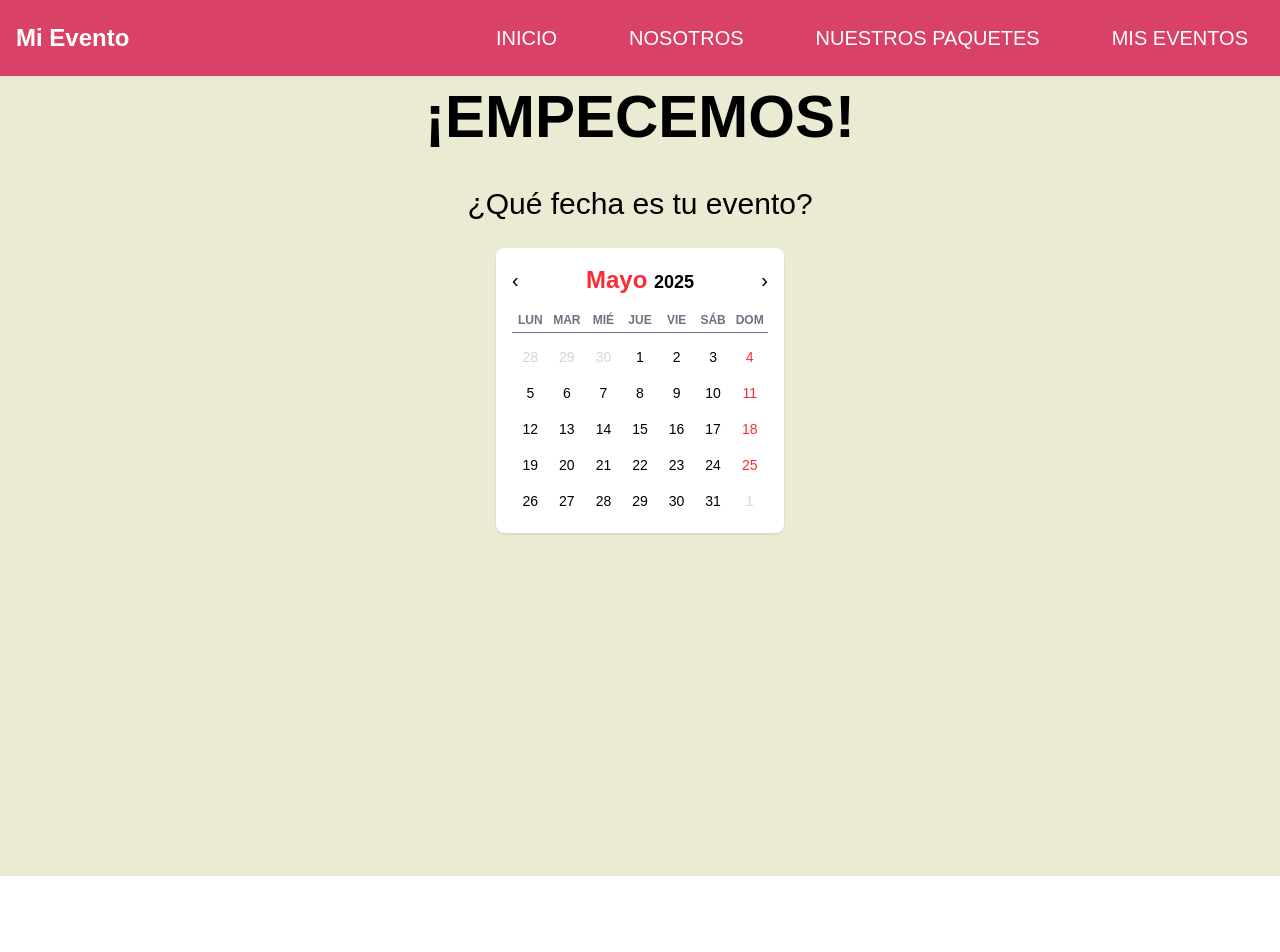
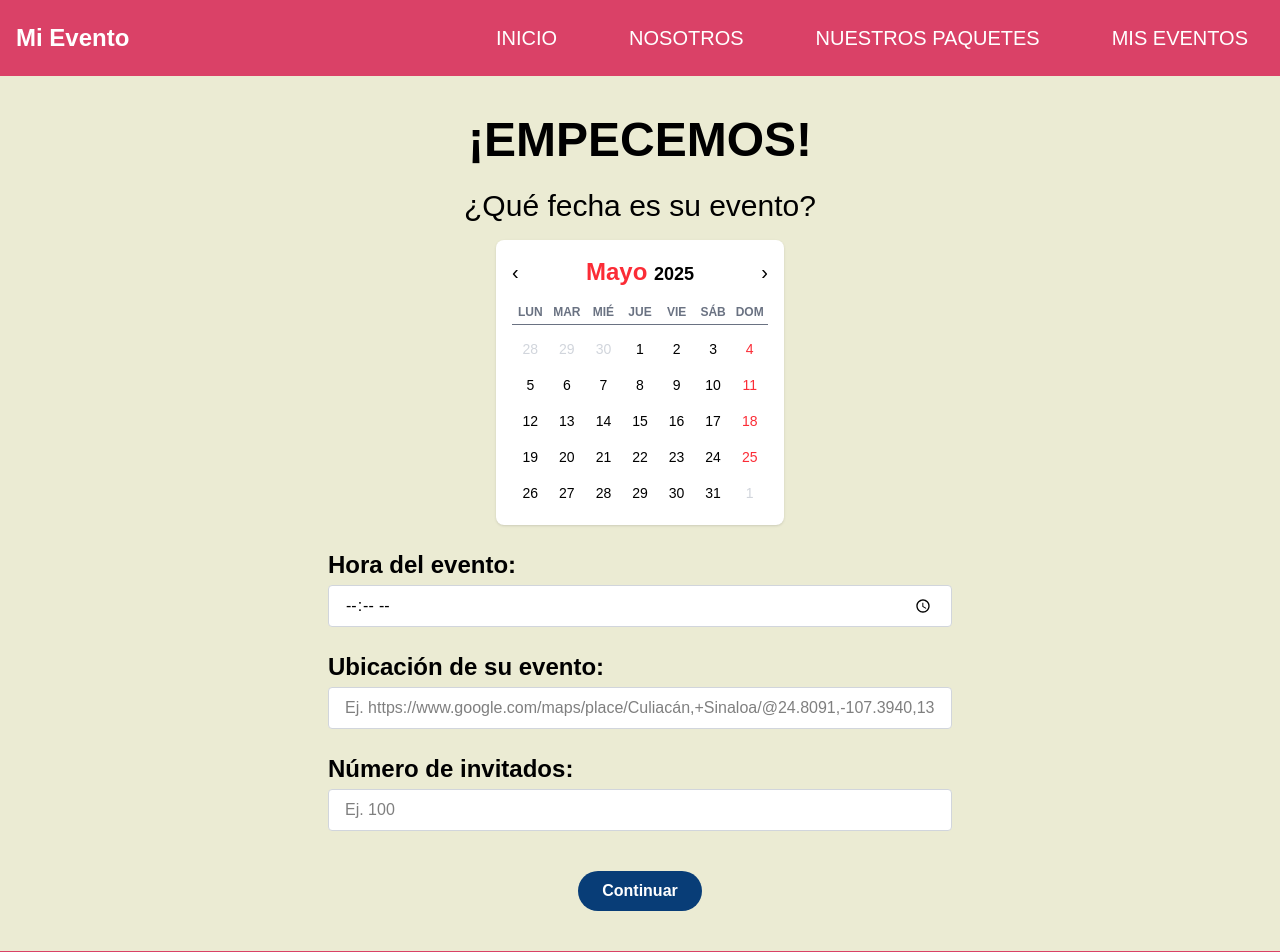
Before and after one commit to AngelGMV/hackathon, a React (Vite) app: page /calendario in a window 1280 px wide. Shown: the top 952 px of the page. Before the commit the page ends 876 px from the top, so only its background shows below. Built offline with nearby package versions, Linux system fonts and the light colour scheme; a web font is replaced by a local one.

Commit message:
Formulario final para reservar eventos
Ostia puta acabe el proyecto del hackaton :V:V:VV:V:V:V:V:VV:V:V:

```diff
--- a/src/views/Calendario.tsx
+++ b/src/views/Calendario.tsx
@@ -1,18 +1,63 @@
 import Calendario20 from "../components/Calendario20";
+import Footer from "../components/Footer";
 
 export default function Calendario() {
   return (
-    <div className="bg-[#ebebd3] w-full min-h-screen flex items-top justify-center">
-      <div className="text-black font-body text-center space-y-6">
-        <p className="text-4xl md:text-6xl leading-snug font-bold">
-          ¡EMPECEMOS!
-        </p>
-        <p className="text-2xl md:text-3xl leading-snug">
-          ¿Qué fecha es tu evento?
-        </p>
-        <div className="flex justify-center">
-          <Calendario20 />
+    <div className="bg-[#ebebd3] w-full min-h-screen flex flex-col items-center pt-10">
+      <form
+        className="text-black font-body text-center space-y-6 w-full max-w-2xl px-6"
+        onSubmit={(e) => e.preventDefault()}
+      >
+        <h1 className="text-4xl md:text-5xl font-bold">¡EMPECEMOS!</h1>
+
+        <div>
+          <p className="text-2xl md:text-3xl">¿Qué fecha es su evento?</p>
+          <div className="mt-4 flex justify-center">
+            <Calendario20 />
+          </div>
         </div>
+        <div className="text-left">
+          <label className="block text-2xl font-semibold mb-1">Hora del evento:</label>
+          <input
+            type="time"
+            className="w-full px-4 py-2 rounded border bg-white border-gray-300 focus:outline-none focus:ring-2 focus:ring-blue-500"
+            required
+          />
+        </div>
+
+        <div className="text-left">
+          <label className="block text-2xl font-semibold mb-1">Ubicación de su evento:</label>
+          <input
+            type="text"
+            className="w-full px-4 py-2 rounded border bg-white border-gray-300 focus:outline-none focus:ring-2 focus:ring-blue-500"
+            placeholder="Ej. https://www.google.com/maps/place/Culiacán,+Sinaloa/@24.8091,-107.3940,13z"
+            required
+          />
+        </div>
+
+        <div className="text-left">
+          <label className="block text-2xl font-semibold mb-1">Número de invitados:</label>
+          <input
+            type="number"
+            min={1}
+            className="w-full bg-white px-4 py-2 rounded border border-gray-300 focus:outline-none focus:ring-2 focus:ring-blue-500"
+            placeholder="Ej. 100"
+            required
+          />
+        </div>
+
+        <div className="pt-4">
+          <button
+            type="submit"
+            className="bg-[#083d77] text-white px-6 py-2 rounded-full font-semibold hover:bg-[#062d50] transition"
+          >
+            Continuar
+          </button>
+        </div>
+      </form>
+
+      <div className="w-full mt-10">
+        <Footer />
       </div>
     </div>
   );
```
